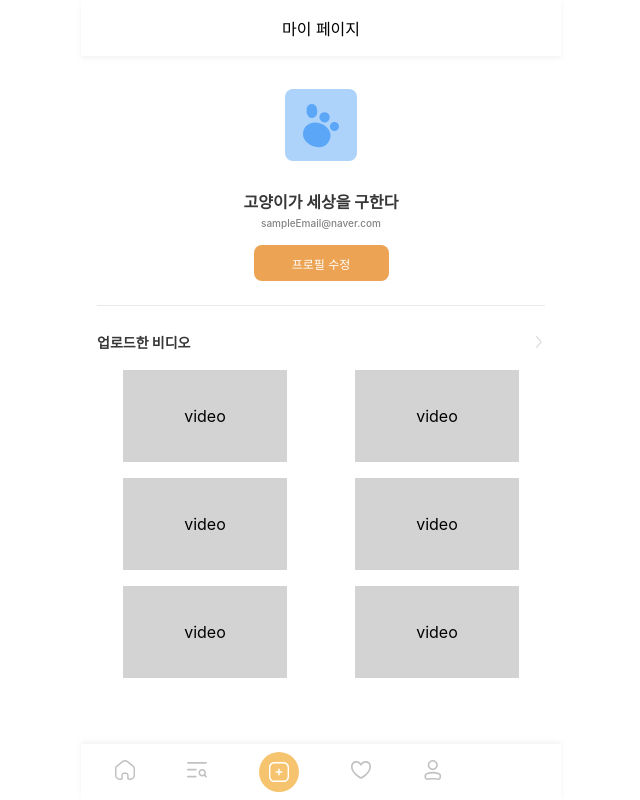
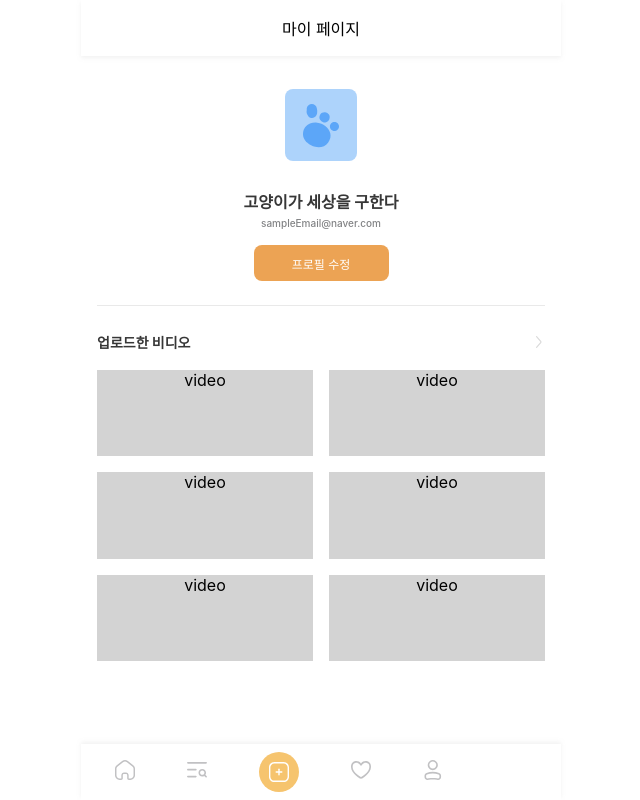
Before and after one commit to Numble3/Paws-Frontend, a Next.js app: page /profile in a window 1280 px wide. Before the commit this address had no page. Shown: the whole page, without its empty margins (319-959 px from the left). Built offline with nearby package versions, Linux system fonts and the light colour scheme.

Commit message:
fix: pfofile page 화면 깨짐 수정

```diff
--- a/pages/profile.tsx
+++ b/pages/profile.tsx
@@ -6,7 +6,7 @@ import style from "styles/profile.module.css";
 
 const ProfilePage = () => {
   /* 벡엔드연동 시 user 정보를 받아옴 */
-  const userInfo = false;
+  const userInfo = true;
 
   useEffect(() => {
     //user 정보가 없으면 로그인 페이지로 이동
--- a/styles/profile.module.css
+++ b/styles/profile.module.css
@@ -1,5 +1,6 @@
 .wrapper {
   margin: 0px 16px;
+  height: 90%;
 }
 
 .profile_section {
@@ -38,6 +39,7 @@
 
 .video_section {
   padding-top: 26px;
+  height: 44%;
 }
 
 .title_container {
@@ -57,12 +59,12 @@
   gap: 16px;
   align-items: center;
   justify-items: center;
+  height: 100%;
 }
 
 .video{
-  width: 164px;
-  height: 92px;
+  width: 100%;
+  height: 100%;
   background-color: lightgray;
   text-align: center;
-  line-height: 92px;
 }
```
